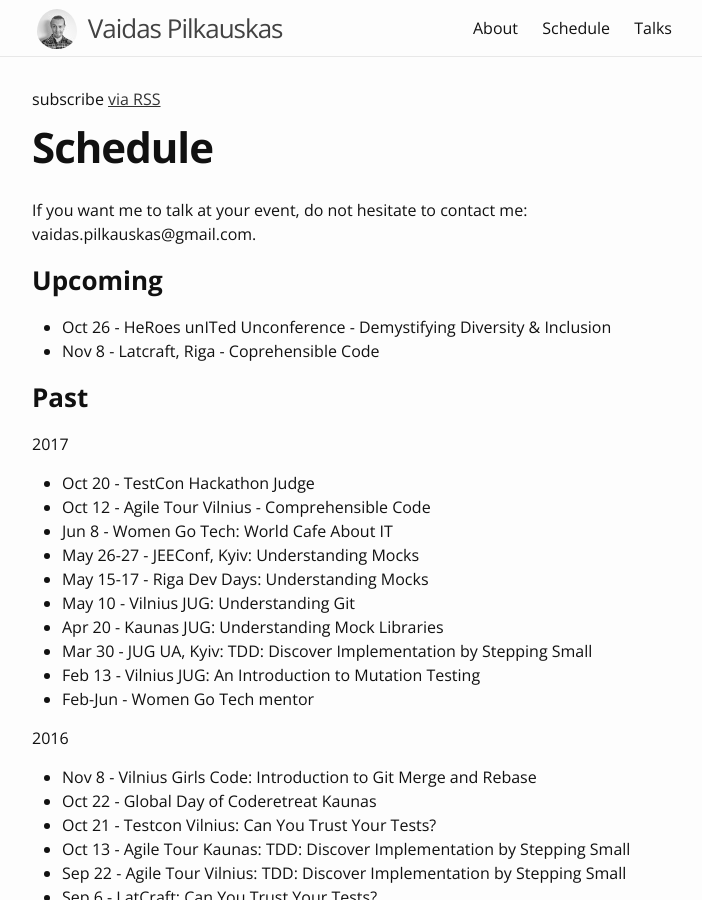
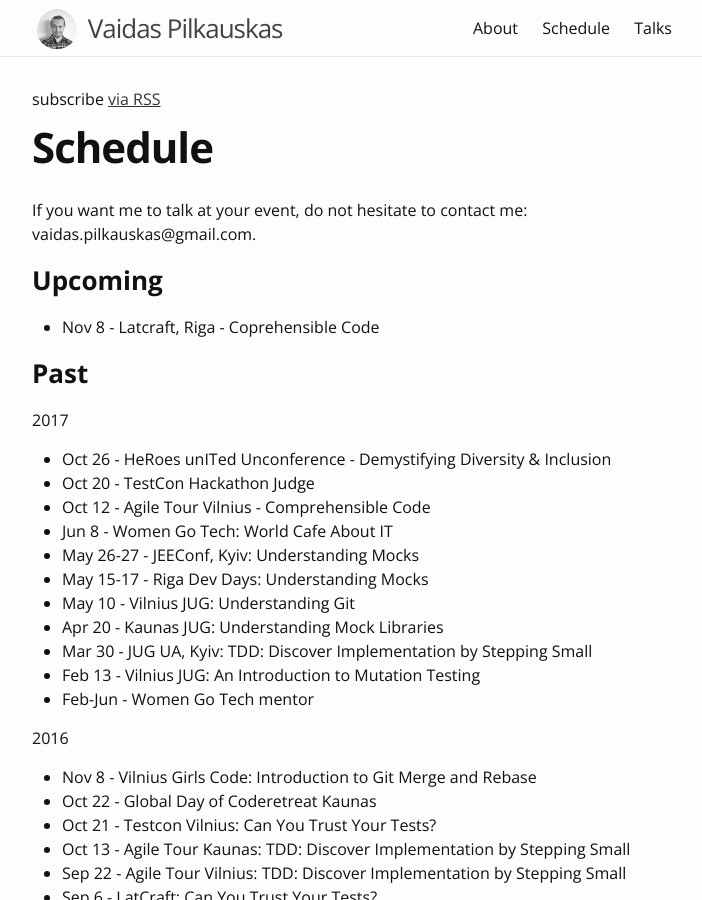
Before and after one commit to liucijus/liucijus.github.io, a Jekyll site: the page built from schedule.md, in a window 1280 px wide and 900 px high. Shown: the whole window, without its empty margins (288-990 px from the left). Built offline with Jekyll 4.4.1, drawn with Linux system fonts in a browser that asks for light colours.

Commit message:
Update past events

```diff
--- a/schedule.md
+++ b/schedule.md
@@ -8,12 +8,13 @@ If you want me to talk at your event, do not hesitate to contact me: vaidas.pilk
 
 ### Upcoming
 
- * Oct 26 - HeRoes unITed Unconference - Demystifying Diversity & Inclusion
  * Nov 8 - Latcraft, Riga - Coprehensible Code
 
 ### Past
 
 2017
+
+ * Oct 26 - HeRoes unITed Unconference - Demystifying Diversity & Inclusion
  * Oct 20 - TestCon Hackathon Judge
  * Oct 12 - Agile Tour Vilnius - Comprehensible Code
  * Jun 8 - Women Go Tech: World Cafe About IT
```
